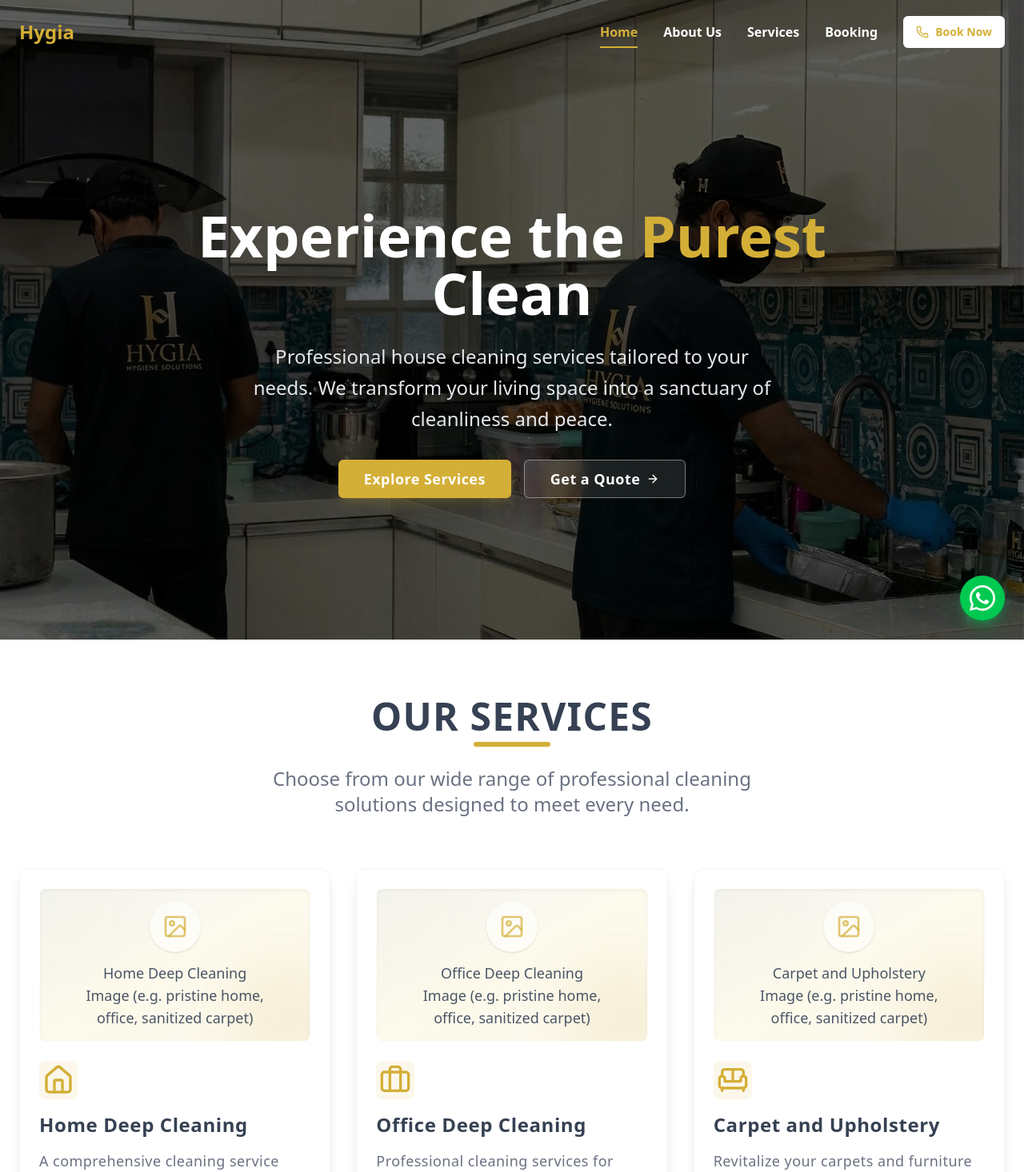
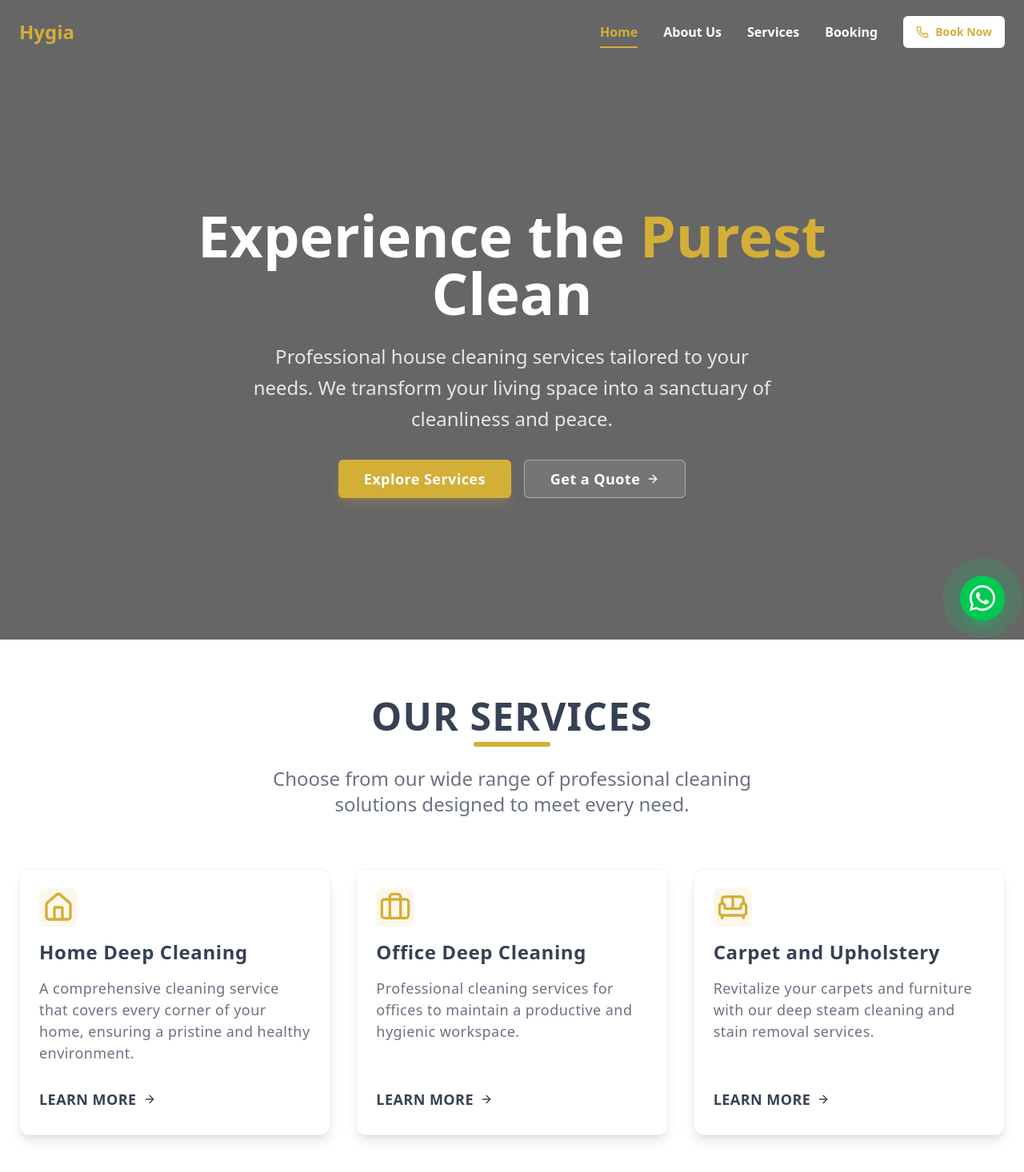
Before and after one commit to thahsree/Hygia, a Next.js app: page / in a window 1280 px wide. Shown: the top 1466 px of the page at 80% size. Built offline with nearby package versions, Linux system fonts and the light colour scheme.

Commit message:
hided images section for temp

```diff
--- a/app/about/page.tsx
+++ b/app/about/page.tsx
@@ -1,5 +1,4 @@
 import { Footer } from "@/components/Footer";
-import { ImagePlaceholder } from "@/components/ImagePlaceholder";
 import { Navbar } from "@/components/Navbar";
 import { Section } from "@/components/Section";
 import { Eye, Sparkles, Star, Target, Users } from "lucide-react";
@@ -59,7 +58,7 @@ export default function AboutPage() {
       </div>
 
       {/* Decorative Full Width Image Area */}
-      <div className="bg-white pt-10 px-4 md:px-6">
+      {/* <div className="bg-white pt-10 px-4 md:px-6">
         <div className="container mx-auto">
           <Section delay={0.2}>
             <ImagePlaceholder
@@ -69,7 +68,7 @@ export default function AboutPage() {
             />
           </Section>
         </div>
-      </div>
+      </div> */}
 
       {/* About Text Section */}
       <div className="bg-white py-16">
--- a/app/booking/page.tsx
+++ b/app/booking/page.tsx
@@ -1,7 +1,6 @@
 "use client";
 
 import { Footer } from "@/components/Footer";
-import { ImagePlaceholder } from "@/components/ImagePlaceholder";
 import { Navbar } from "@/components/Navbar";
 import { Section } from "@/components/Section";
 import { Button } from "@/components/ui/button";
@@ -80,13 +79,13 @@ export default function BookingPage() {
                   Fill in the form below and we'll get back to you shortly to confirm your booking.
                 </p>
               </div>
-              <div className="md:w-1/2 w-full">
+              {/* <div className="md:w-1/2 w-full">
                 <ImagePlaceholder
                   className="w-full h-64 shadow-2xl rounded-2xl"
                   text="Booking Header Image: Welcoming customer service representative or a bright pristine home"
                   iconSize="md"
                 />
-              </div>
+              </div> */}
             </div>
           </Section>
         </div>
--- a/app/services/[slug]/page.tsx
+++ b/app/services/[slug]/page.tsx
@@ -1,13 +1,12 @@
 import { Footer } from "@/components/Footer";
-import { ImagePlaceholder } from "@/components/ImagePlaceholder";
 import { Navbar } from "@/components/Navbar";
 import { Section } from "@/components/Section";
 import { Button } from "@/components/ui/button";
 import { services } from "@/lib/data";
 import { ArrowLeft, ArrowRight, Check, Phone } from "lucide-react";
+import type { Metadata } from "next";
 import Link from "next/link";
 import { notFound } from "next/navigation";
-import type { Metadata } from "next";
 
 export async function generateMetadata({ params }: { params: Promise<{ slug: string }> }): Promise<Metadata> {
   const { slug } = await params;
@@ -71,11 +70,11 @@ export default async function ServicePage({ params }: { params: Promise<{ slug:
             <div className="lg:col-span-2 space-y-8">
               <Section delay={0.1}>
                 <div className="bg-white rounded-xl p-8 shadow-sm">
-                  <ImagePlaceholder
+                  {/* <ImagePlaceholder
                     className="w-full h-64 md:h-80 mb-8 rounded-xl"
                     text={`${service.title} In-Action Image: Professional performing this specific cleaning service`}
                     iconSize="lg"
-                  />
+                  /> */}
                   <h2 className="text-2xl max-md:text-xl font-heading font-semibold mb-6 text-gray-700 ">What We Do</h2>
                   <div className="grid grid-cols-1 md:grid-cols-2 gap-4">
                     {service.details.map((detail, index) => (
--- a/components/Assurance.tsx
+++ b/components/Assurance.tsx
@@ -1,5 +1,4 @@
 import { Check, Star } from "lucide-react";
-import { ImagePlaceholder } from "./ImagePlaceholder";
 import { Section } from "./Section";
 import { Button } from "./ui/button";
 
@@ -38,10 +37,10 @@ export const Assurance = () => {
 
           <Section delay={0.2}>
             <div className="flex flex-col gap-6">
-              <ImagePlaceholder
+              {/* <ImagePlaceholder
                 className="w-full h-64 md:h-80 shadow-lg rounded-2xl"
                 text="Premium Deep Cleaning Image: Detailed shot of surface cleaning or sanitized room"
-              />
+              /> */}
               <div className="bg-white/10 backdrop-blur-md rounded-2xl p-8 border border-white/20">
                 <h3 className="text-lg md:text-xl font-semibold mb-5 text-gray-700 border-b border-white/20 pb-3 tracking-wide">What's Included:</h3>
                 <ul className="space-y-4">
--- a/components/Hero.tsx
+++ b/components/Hero.tsx
@@ -1,5 +1,4 @@
 import { ArrowRight } from "lucide-react";
-import Image from "next/image";
 import Link from "next/link";
 import { Section } from "./Section";
 import { Button } from "./ui/button";
@@ -8,13 +7,13 @@ export const Hero = () => {
   return (
     <div id="hero" className="relative min-h-screen flex items-center justify-center overflow-hidden pt-20">
       {/* Background Image */}
-      <Image
+      {/* <Image
         src="/premium home deep cleaning.jpg"
         alt="Premium Home Deep Cleaning"
         fill
         className="object-cover object-center z-0"
         priority
-      />
+      /> */}
 
       {/* Dark overlay for text readability */}
       <div className="absolute inset-0 bg-black/60 z-0" />
--- a/components/ServiceCard.tsx
+++ b/components/ServiceCard.tsx
@@ -1,6 +1,5 @@
 import { ArrowRight, Briefcase, HardHat, Home, Inspect, Sofa, Truck } from "lucide-react";
 import Link from "next/link";
-import { ImagePlaceholder } from "./ImagePlaceholder";
 import { Button } from "./ui/button";
 
 const iconMap: Record<string, any> = {
@@ -24,11 +23,11 @@ export const ServiceCard = ({ title, description, slug, iconName }: ServiceCardP
 
   return (
     <div className="bg-white rounded-xl shadow-lg hover:shadow-xl transition-shadow p-6 flex flex-col h-full border border-gray-100 group">
-      <ImagePlaceholder
+      {/* <ImagePlaceholder
         className="h-48 w-full mb-6 rounded-lg group-hover:shadow-md transition-shadow"
         text={`${title} Image (e.g. pristine home, office, sanitized carpet)`}
         iconSize="sm"
-      />
+      /> */}
       <div className="w-12 h-12 bg-primary/10 rounded-lg flex items-center justify-center mb-4 group-hover:bg-primary transition-colors">
         <Icon className="w-10 h-10 text-primary group-hover:text-primary-foreground transition-colors" />
       </div>
--- a/components/WhyChooseUs.tsx
+++ b/components/WhyChooseUs.tsx
@@ -1,5 +1,4 @@
 import { features } from "@/lib/data";
-import { ImagePlaceholder } from "./ImagePlaceholder";
 import { Section } from "./Section";
 
 export const WhyChooseUs = () => {
@@ -29,14 +28,14 @@ export const WhyChooseUs = () => {
           ))}
         </div>
 
-        <Section delay={0.4}>
+        {/* <Section delay={0.4}>
           <div className="mt-16 max-w-4xl mx-auto">
             <ImagePlaceholder
               className="w-full h-80 md:h-[400px] shadow-xl"
               text="Why Choose Us Image: Happy team of professionals or a sparkling clean home environment"
             />
           </div>
-        </Section>
+        </Section> */}
       </div>
     </div>
   );
```
